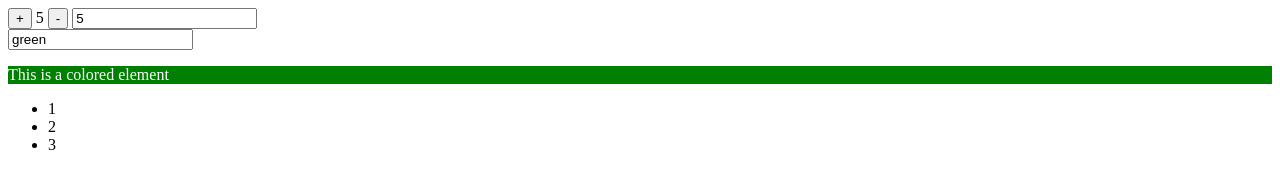
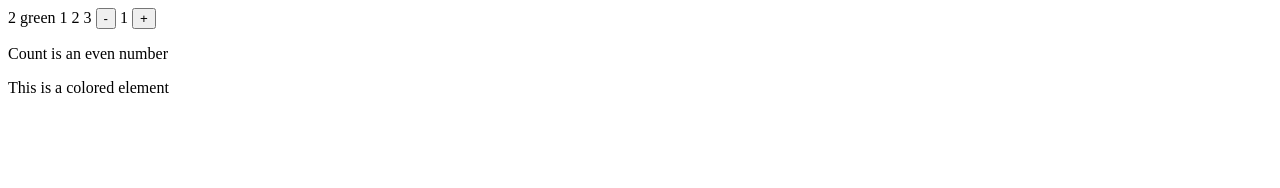
Before and after one commit to alpapie/hubble, a plain HTML site: page index.html in a window 1280 px wide. Drawn offline with Linux system fonts and the light colour scheme.

Commit message:
Co-authored-by: Serigne Saliou Mbacké Mbaye <SSMM0498@users.noreply.github.com> implementation of: x-data, x-text, x-if, x-else

```diff
--- /dev/null
+++ b/hubble.js
@@ -0,0 +1,72 @@
+window.hubble = {
+    init: true,
+    cache: [],
+    directives: {
+        'x-text': (el, value) => {
+            el.innerText = value;
+        },
+        'x-if': (el, value) => {
+            if (!value) {
+                const displayValue = el.style.getPropertyValue('display');
+                if (displayValue !== '') {
+                    hubble.cache[el] = displayValue;
+                }
+                el.style.display = 'none';
+                const nextSibling = el.nextElementSibling;
+                if (hubble.cache[nextSibling]) nextSibling.style.display = hubble.cache[nextSibling]
+                nextSibling.style.display = 'block';
+
+            } else {
+                el.style.display = hubble.cache[el] || 'block';
+                const nextSibling = el.nextElementSibling
+                if (nextSibling.getAttribute('x-else') !== null) {
+                    const displayValue = nextSibling.style.getPropertyValue('display');
+                    if (displayValue !== '') {
+                        hubble.cache[nextSibling] = displayValue;
+                    }
+                    nextSibling.style.display = 'none';
+                }
+            }
+        }
+    },
+    start() {
+        this.root = document.querySelector('[x-data]');
+        const dataString = this.root.getAttribute('x-data');
+        this.data = new Proxy(eval(`(${dataString})`), {
+            set: (target, key, value) => {
+                target[key] = value;
+                this.updateDOM()
+                return true;
+            }
+        });
+        this.updateDOM()
+        this.init = false;
+    },
+    updateDOM() {
+        this.walkDom(this.root, (el) => {
+            for (const attr of el.attributes) {
+                let { name, value } = attr;
+                if (Object.keys(this.directives).includes(name)) {
+                    this.directives[name](el, eval(`with (this.data) { ${value} }`))
+                } else if (this.init && name.startsWith('@')) {
+                    const event = attr.name.substring(1);
+                    el.addEventListener(event, (e) => {
+                        eval(`with (this.data) { ${value} }`)
+                    })
+                }
+            }
+        })
+    },
+    walkDom(el, callback) {
+        callback(el);
+
+        el = el.firstElementChild;
+
+        while (el) {
+            this.walkDom(el, callback);
+            el = el.nextElementSibling;
+        }
+    },
+}
+
+window.hubble.start()
--- a/index.html
+++ b/index.html
@@ -14,28 +14,42 @@
 </head>
 
 <body>
-  <div x-data="{count: 5, color:'green', list: [1, 2, 3]}">
-    <button @click="count++">+</button>
+  <div x-data="{count: 1, color:'green', list: [1, 2, 3]}">
+    <!-- <button @click="count++">+</button> -->
+    <span x-text="count + count"></span>
+    <span x-text="color"></span>
+    <span x-text="list[0]"></span>
+    <span x-text="list[1]"></span>
+    <span x-text="list[2]"></span>
+    <button @click="count--; console.log('decrement', count)">-</button>
     <span x-text="count"></span>
-    <button @click="count--">-</button>
-    <input type="number" x-model="count">
-
+    <button @click="count++; console.log('increment', count)">+</button>
     <div x-if="count % 2 === 0">
       <p>Count is an odd number</p>
     </div>
+    <div x-else>
+      <p>Count is an even number</p>
+    </div>
+    <div x-bind:style="'background-color:' + color">
+      <p :class="'white'">This is a colored element</p>
+    </div>
+    <!-- <button @click="count--">-</button>
+    <input type="number" x-model="count">
+
 
     <input type="text" x-model="color">
 
     <div x-bind:style="'background-color:' + color">
       <p :class="'white'">This is a colored element</p>
-    </div>
+    </div> -->
 
-    <ul x-for="item in list">
+    <!-- <ul x-for="item in list">
       <li x-text="item"></li>
-    </ul>
+    </ul> -->
   </div>
 
-  <script src="./Alpapie.js"></script>
+  <!-- <script src="./Alpapie.js"></script> -->
+  <script src="./hubble.js"></script>
 </body>
 
 </html>
```
